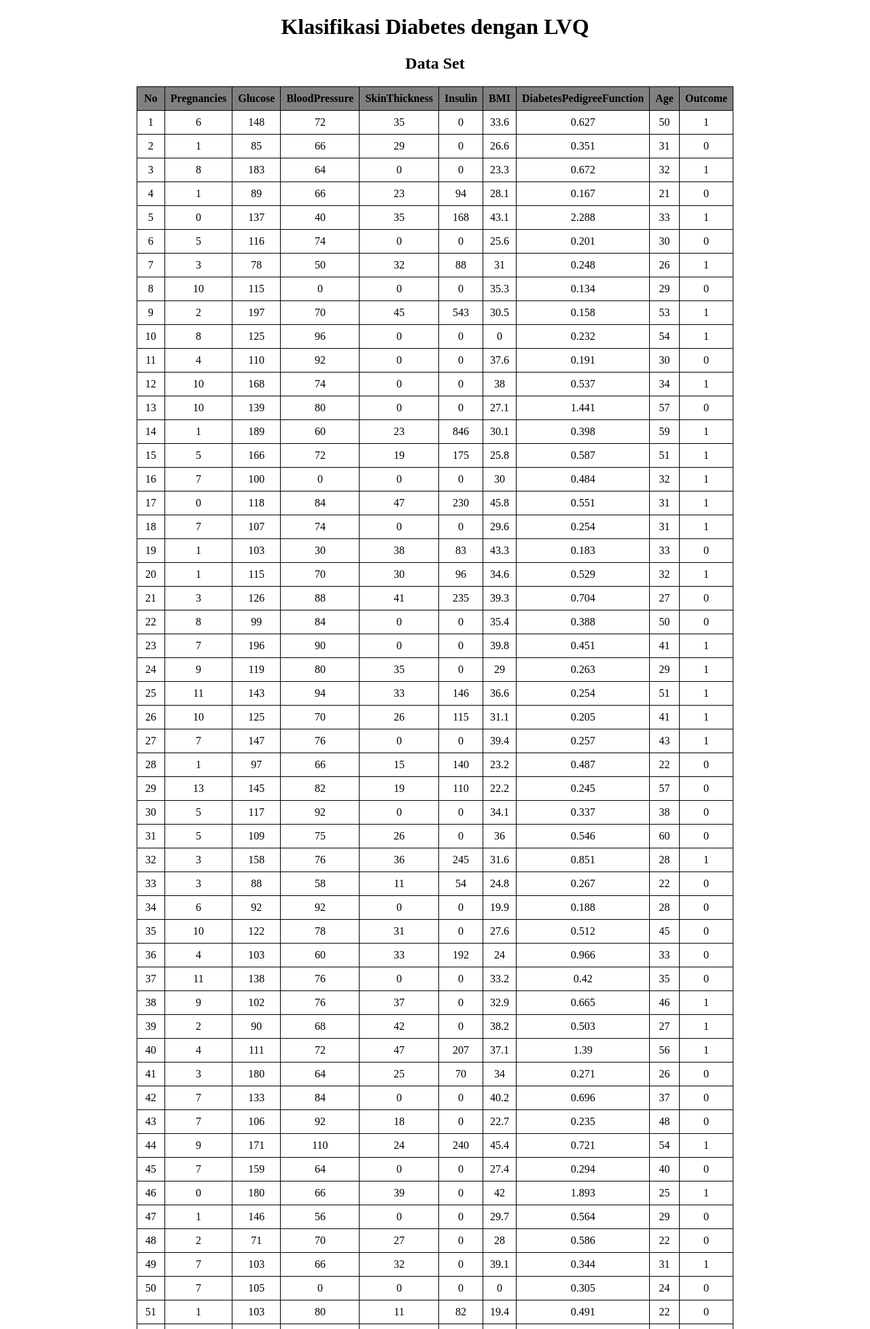
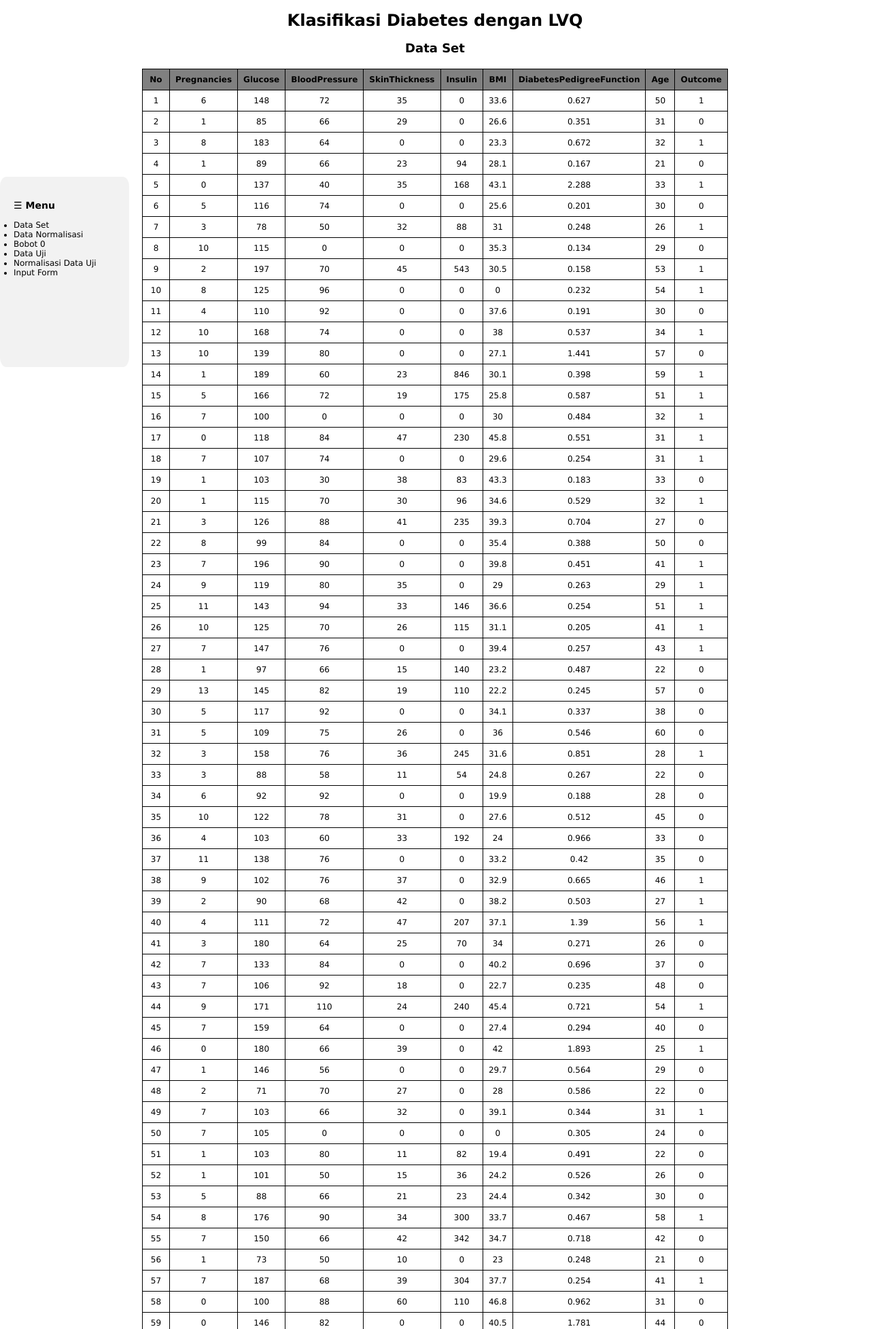
Before and after one commit to rayaadhary/lvq_diabetes, a PHP site: page / in a window 1280 px wide. Shown: the top 1955 px of the page at 68% size. Run offline with PHP 8.4, Linux system fonts and the light colour scheme.

Commit message:
Add navigation

```diff
--- a/index.php
+++ b/index.php
@@ -36,12 +36,31 @@ $baris = 1;
       text-align: center;
       font-weight: bold;
     }
+
+    a {
+      text-decoration: none;
+      color: #000;
+    }
   </style>
 </head>
 
-<body>
+<body style="font-family:verdana;font-size:75%">
+  <!-- Sidebar -->
+  <div style="height: 30%; width: 150px; position: fixed; background-color: #f2f2f2; padding: 20px; left: 0; top: 50%; transform: translateY(-50%); border-radius: 5%;">
+    <h3>&#9776; Menu</h3>
+    <ul style="list-style-type: disc; padding: 0;">
+      <li><a href="#data-set">Data Set</a></li>
+      <li><a href="#data-normalisasi">Data Normalisasi</a></li>
+      <li><a href="#bobot-0">Bobot 0</a></li>
+      <li><a href="#data-uji">Data Uji</a></li>
+      <li><a href="#normalisasi-data-uji">Normalisasi Data Uji</a></li>
+      <li><a href="#input-form">Input Form</a></li>
+    </ul>
+  </div>
+
   <h1>Klasifikasi Diabetes dengan LVQ</h1>
 
+  <section id="data-set">
     <h2>Data Set</h2>
     <table>
       <tr>
@@ -61,7 +80,9 @@ $baris = 1;
         </tr>
       <?php } ?>
     </table>
+  </section>
 
+  <section id="data-normalisasi">
     <h2>Data Normalisasi</h2>
     <table>
       <tr>
@@ -82,7 +103,9 @@ $baris = 1;
         </tr>
       <?php } ?>
     </table>
+  </section>
 
+  <section id="bobot-0">
     <h2>Bobot 0</h2>
     <table>
       <tr>
@@ -103,7 +126,9 @@ $baris = 1;
         </tr>
       <?php } ?>
     </table>
+  </section>
 
+  <section id="data-uji">
     <h2>Data Uji</h2>
     <table>
       <tr>
@@ -123,7 +148,9 @@ $baris = 1;
         </tr>
       <?php } ?>
     </table>
+  </section>
 
+  <section id="normalisasi-data-uji">
     <h2>Normalisasi Data Uji</h2>
     <table>
       <tr>
@@ -144,18 +171,20 @@ $baris = 1;
         </tr>
       <?php } ?>
     </table>
+  </section>
 
+  <section id="input-form">
     <h2><b>Masukkan JUMLAH EPOCH, LEARNING RATE dan konstanta BETA</b></h2>
     <div style="display:flex; justify-content: center;">
-    <form method="post" action="lvq.php">
-
+      <form method="post" action="lvq.php" target="_blank">
         <div style="display:flex; flex-direction: column; gap: 1px;">
-        <input name="iterasi" type="text" value="" size="50" placeholder="epoch" /><br>
-        <input name="alpha" type="text" value="" size="50" placeholder="learning rate" /><br>
-        <input name="beta" type="text" value="" size="50" placeholder="fungsi pembelajaran" /><br>
+          <input name="iterasi" type="text" size="50" placeholder="epoch" required /><br>
+          <input name="alpha" type="text" size="50" placeholder="learning rate" required /><br>
+          <input name="beta" type="text" size="50" placeholder="fungsi pembelajaran" required /><br>
           <div style="display:flex; justify-content: center;"><input type="submit" name="sbmt" value="Proses" /></div>
         </div>
     </div>
+  </section>
 </body>
 
 </html>
```
Also changed, not shown: lvq.php (+23 -12 lines). Lines whose indentation alone changed are shown as unchanged.
